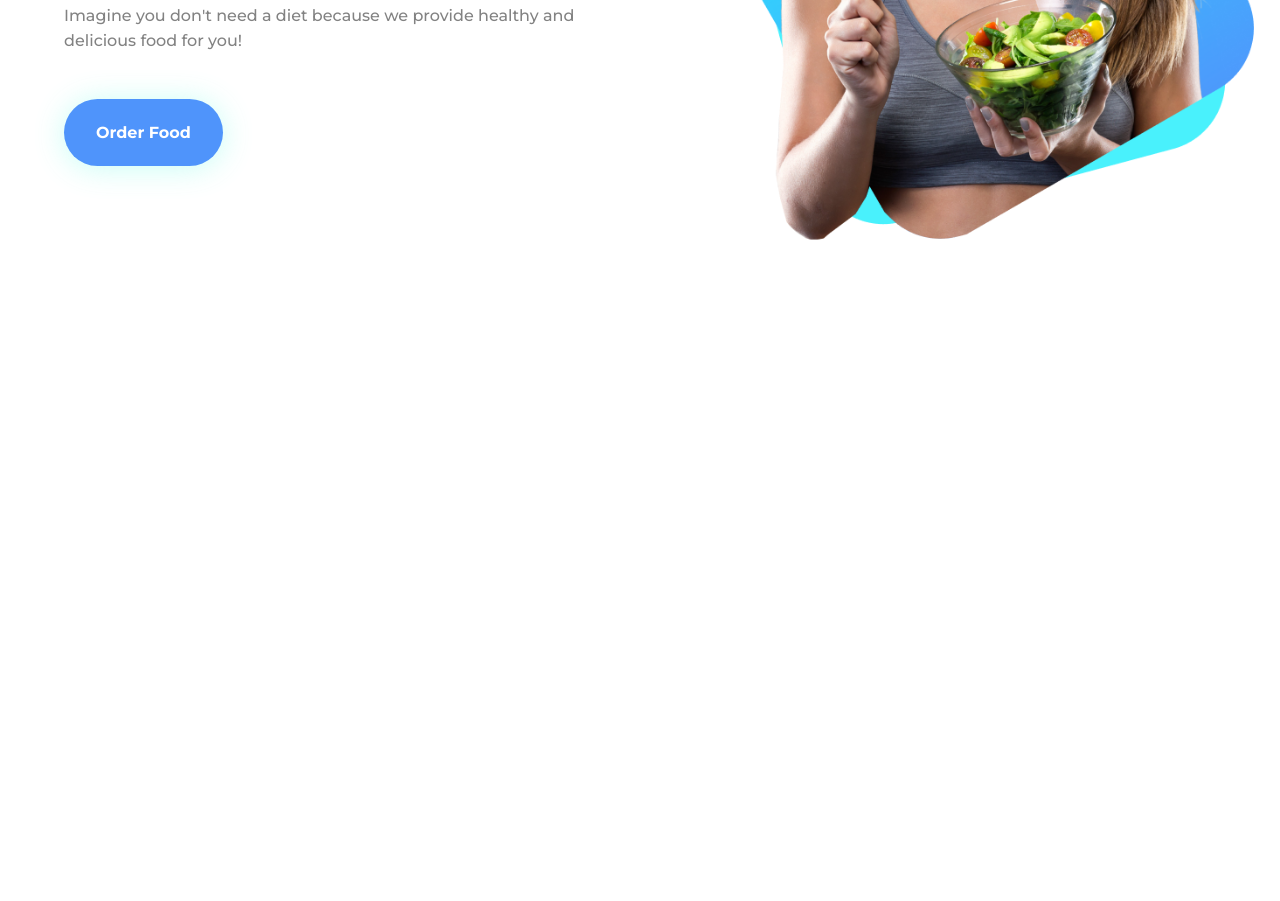
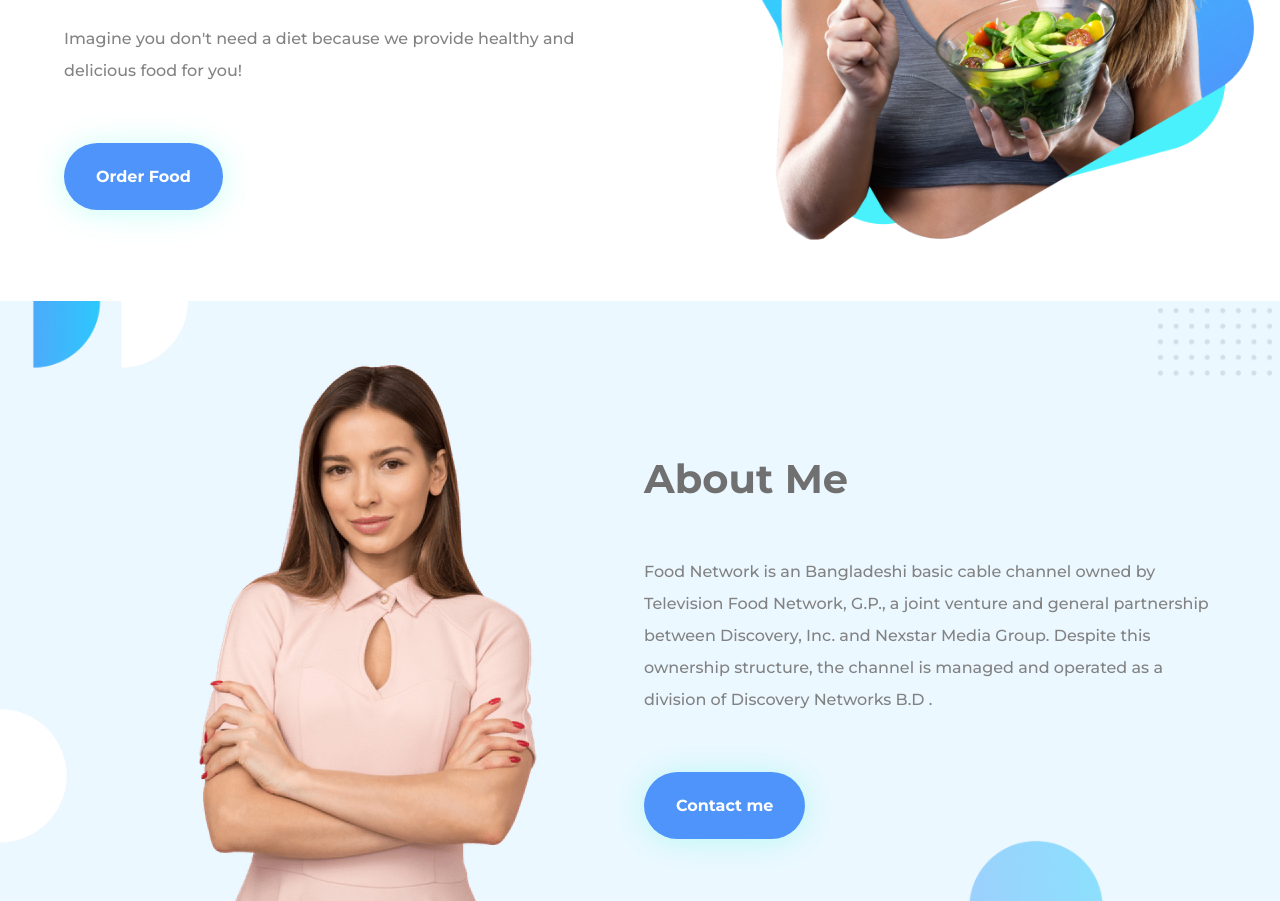
Before and after one commit to SAKIB-PK/food-network-template, a plain HTML site: page index.html in a window 1280 px wide. Shown: the part 389-1290 px from the top of the page. Before the commit the page ends 800 px from the top, so only its background shows below. Drawn offline with Linux system fonts and the light colour scheme.

Commit message:
add about Section

```diff
--- a/index.html
+++ b/index.html
@@ -28,6 +28,17 @@
                 <img src="img/Group 8425.png" alt="">
             </div>
         </section>
+        <section id="about-section" class="d-flex">
+            <div class="half-width">
+                <img src="img/Person Image.png" alt="person with stand">
+            </div>
+            <div class="half-width about-right">
+                <h2 class="title">About Me</h2>
+                <p>Food Network is an Bangladeshi basic cable channel owned by Television Food Network, G.P., a joint venture and general partnership between Discovery, Inc. and Nexstar Media Group. Despite this ownership structure, the channel is managed and operated as a division of Discovery Networks B.D . </p>
+                <a href="https://facebook.com/msali.24" class="btn">Contact me</a>
+            </div>
+        </section>
+
     </main>
 </body>
 </html>
--- a/style.css
+++ b/style.css
@@ -30,10 +30,16 @@ body{
     font-weight: bold;
 }
 p{
-    line-height: 160%;
+    line-height: 32px;
+    padding:20px 0 40px;
+
     font-style: normal;
     font-weight: 500;
     color: #828282;
+}
+.title{
+    font-size:40px;
+    color:#707070;
 }
 
 /* ======Hero section==== */
@@ -42,6 +48,27 @@ p{
     /* margin-bottom: 0; */
     font-weight: bold;
 }
-#hero-left p{
+/* #hero-left p{
     margin-bottom: 45px;;
+} */
+/* =========About Section============= */
+#about-section{
+    background-image: url(img/Frame57.jpg);
+    margin-bottom: 0;
+    background-size: cover;
+    position: relative;
+    height:600px ;
+
 }
+#about-section .half-width img{
+    position: absolute;
+    width: 338px;
+    height: 536px;
+    left: 199px;
+    top: 64px;
+}
+#about-section .about-right{
+    position:absolute;
+    top:120px;
+    right:60px;
+}
```
Also changed, not shown: img/Frame57.jpg (renamed from img/Frame 57.jpg), img/Person Image.png (added), 1 other file.
